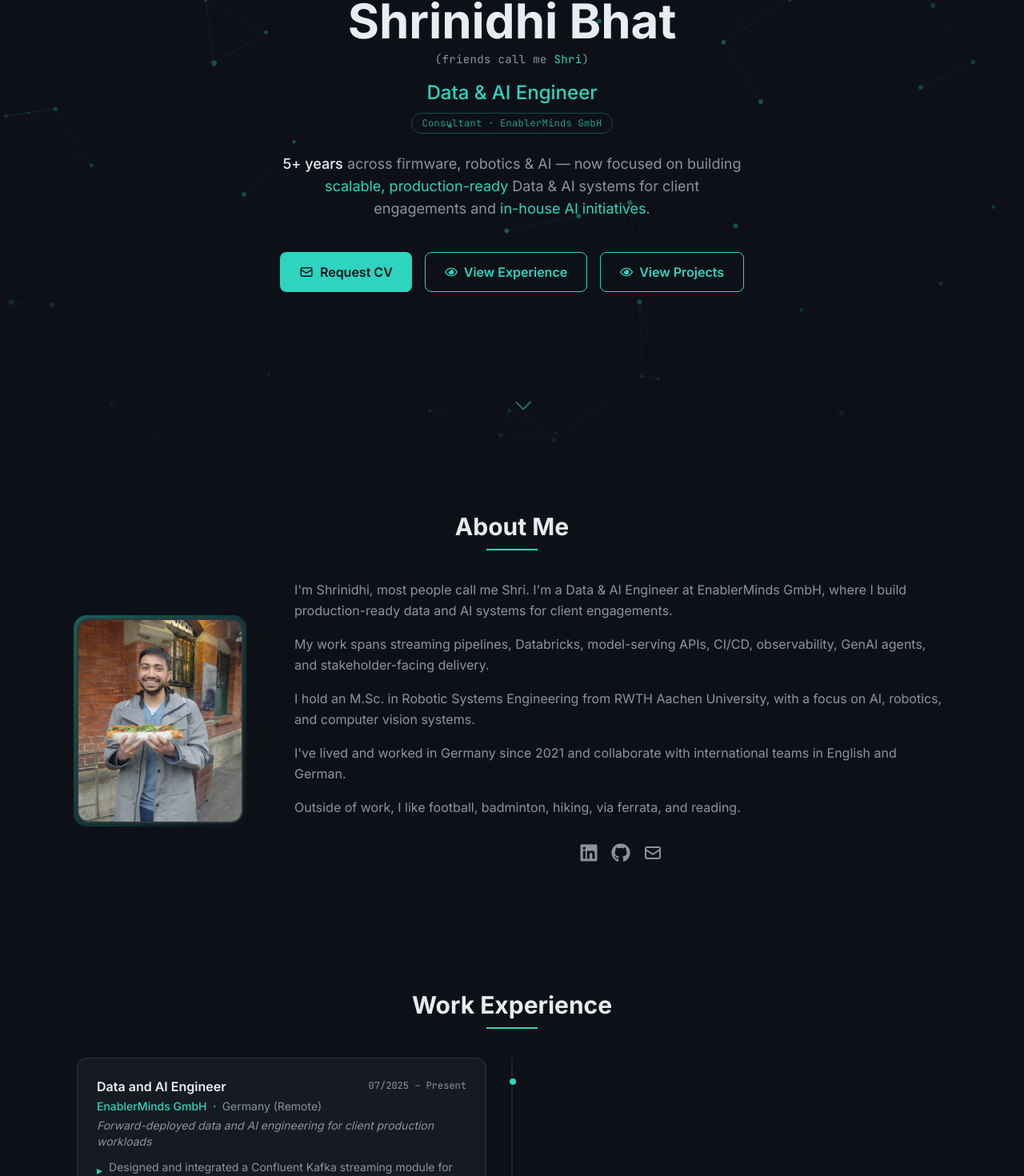
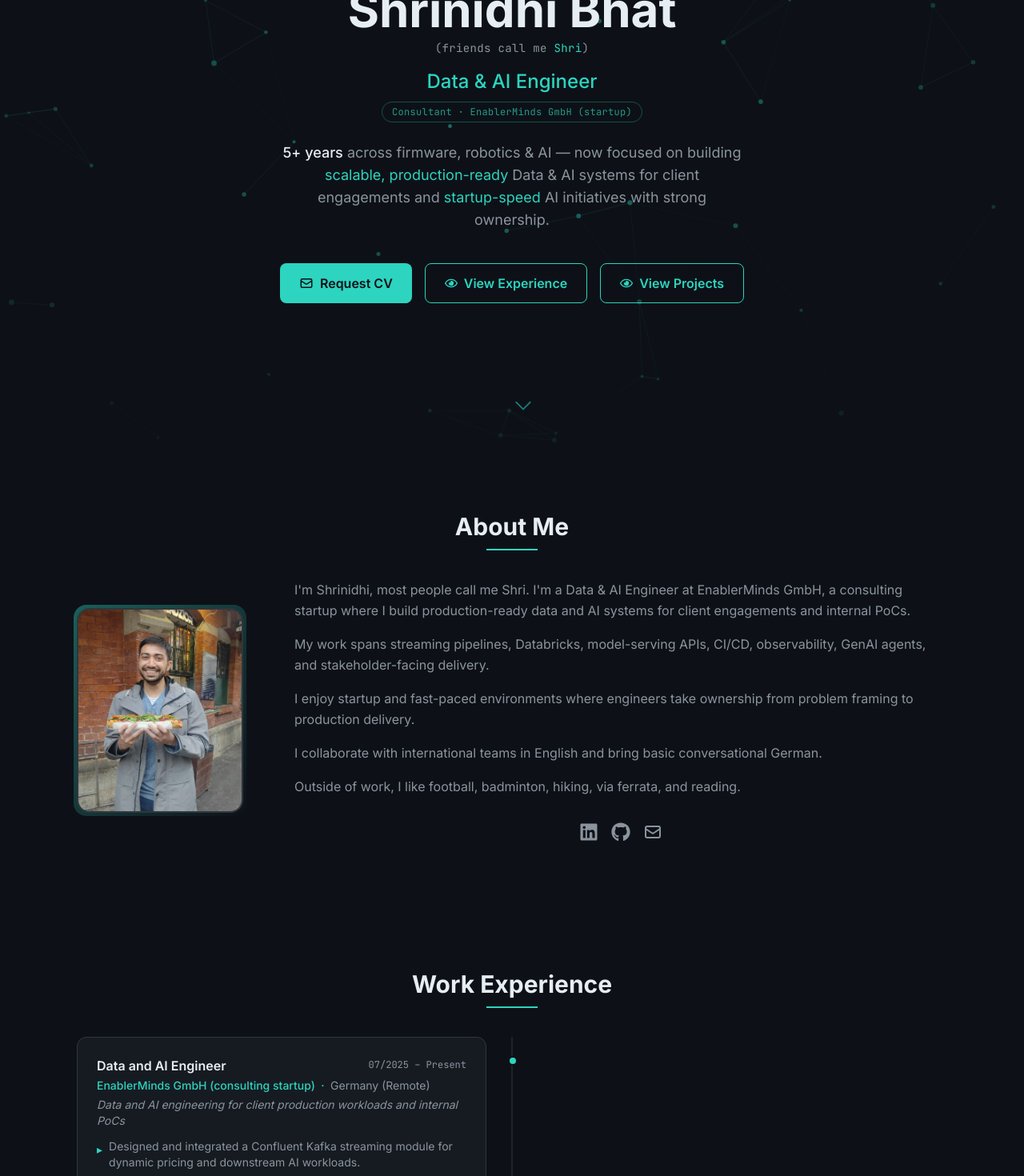
Before and after one commit to Shrinidhibhat87/Shrinidhibhat87.github.io, a React (Vite) app: page / in a window 1280 px wide. Shown: the part 240-1710 px from the top of the page at 80% size. Built offline with nearby package versions, Linux system fonts and the light colour scheme.

Commit message:
Update portfolio startup positioning

```diff
--- a/src/components/About.jsx
+++ b/src/components/About.jsx
@@ -13,10 +13,10 @@ import { HiOutlineMail } from 'react-icons/hi';
 // Bio bullet points — edit this array to update the About Me text.
 // Each entry is one paragraph. Content sourced from references/resume.tex.
 const BIO_POINTS = [
-  "I'm Shrinidhi, most people call me Shri. I'm a Data & AI Engineer at EnablerMinds GmbH, where I build production-ready data and AI systems for client engagements.",
+  "I'm Shrinidhi, most people call me Shri. I'm a Data & AI Engineer at EnablerMinds GmbH, a consulting startup where I build production-ready data and AI systems for client engagements and internal PoCs.",
   "My work spans streaming pipelines, Databricks, model-serving APIs, CI/CD, observability, GenAI agents, and stakeholder-facing delivery.",
-  "I hold an M.Sc. in Robotic Systems Engineering from RWTH Aachen University, with a focus on AI, robotics, and computer vision systems.",
-  "I've lived and worked in Germany since 2021 and collaborate with international teams in English and German.",
+  "I enjoy startup and fast-paced environments where engineers take ownership from problem framing to production delivery.",
+  "I collaborate with international teams in English and bring basic conversational German.",
   "Outside of work, I like football, badminton, hiking, via ferrata, and reading.",
 ];
 
--- a/src/components/Hero.jsx
+++ b/src/components/Hero.jsx
@@ -164,7 +164,7 @@ export default function Hero() {
             Shri is a full-time employee at EnablerMinds, a consulting firm. */}
         <p className="font-mono text-xs text-teal/70 border border-teal/30 rounded-full
                        inline-block px-3 py-1 mb-6 tracking-wide">
-          Consultant · EnablerMinds GmbH
+          Consultant · EnablerMinds GmbH (startup)
         </p>
 
         {/* Tagline — breadth of background + current production-systems focus */}
@@ -172,8 +172,8 @@ export default function Hero() {
           <span className="text-text-primary font-medium">5+ years</span> across firmware, robotics &amp; AI —
           now focused on building{' '}
           <span className="text-teal">scalable, production-ready</span> Data &amp; AI systems
-          for client engagements and{' '}
-          <span className="text-teal">in-house AI initiatives</span>.
+          for client engagements and <span className="text-teal">startup-speed</span> AI initiatives
+          with strong ownership.
         </p>
 
         {/* CTA buttons — three options to guide different visitor intents */}
--- a/src/data/experience.js
+++ b/src/data/experience.js
@@ -16,16 +16,17 @@
 export const experiences = [
   {
     title: "Data and AI Engineer",
-    company: "EnablerMinds GmbH",
+    company: "EnablerMinds GmbH (consulting startup)",
     location: "Germany (Remote)",
     period: "07/2025 – Present",
-    topic: "Forward-deployed data and AI engineering for client production workloads",
-    techStack: ["Python", "Databricks", "Delta Lake", "Confluent Kafka", "Azure Key Vault", "FastAPI", "FAISS", "SQLite", "LangGraph", "AWS Bedrock", "CI/CD"],
+    topic: "Data and AI engineering for client production workloads and internal PoCs",
+    techStack: ["Python", "Databricks", "Delta Lake", "Confluent Kafka", "Azure Key Vault", "FastAPI", "FAISS", "SQLite", "LangGraph", "AWS Bedrock", "PostgreSQL", "pgvector", "CI/CD"],
     points: [
       "Designed and integrated a Confluent Kafka streaming module for dynamic pricing and downstream AI workloads.",
       "Architected REST/HTTP + JWT ingestion via Key Vault, landing bi-weekly SQL dumps into Databricks Delta with reusable metadata-driven onboarding.",
       "Built production query optimization pipelines that ran 3.5x faster and automated Dev/UAT/Prod promotion, cutting compute cost by about 90%.",
       "Contributed to a GenAI POC with FAISS semantic search, SQLite structured queries, and a LangGraph agent deployed on AWS Bedrock.",
+      "Built an AI commerce catalog PoC with hybrid pgvector search, LLM intent extraction, grounded SEO/GEO content generation, and agentic shopping flows.",
     ],
   },
   {
--- a/src/data/projects.js
+++ b/src/data/projects.js
@@ -18,14 +18,15 @@ export const projects = [
   {
     title: "Amenity Detection and Description System",
     description:
-      "Production-grade VLM system for detecting amenities in images, generating structured descriptions, and serving results through a FastAPI backend with an interactive Gradio UI.",
+      "Production-style AI property platform that detects amenities from photos, supports human review, generates listing descriptions, and serves searchable public listings.",
     image: null, // No image available; placeholder will be shown
     github: "https://github.com/Shrinidhibhat87/amenity_detector",
-    techStack: ["Python", "FastAPI", "VLM", "OpenRouter", "PostgreSQL", "Gradio", "Docker Compose", "Prometheus", "Grafana", "CI"],
+    techStack: ["Python", "FastAPI", "Next.js", "TypeScript", "VLM", "OpenRouter", "PostgreSQL", "pgvector", "Docker Compose", "Prometheus", "Grafana", "CI"],
     points: [
-      "Built a multi-model VLM routing pipeline for amenity detection and natural-language description generation.",
-      "Designed the backend around FastAPI, PostgreSQL persistence, and Docker Compose orchestration for reproducible local deployment.",
-      "Added CI and Prometheus/Grafana observability so service health and model pipeline behavior can be monitored.",
+      "Built a multi-model VLM pipeline for room-level amenity detection, editable review, alt text, captions, and listing description generation.",
+      "Designed a FastAPI + PostgreSQL backend with pgvector/FTS hybrid search and a strict Next.js TypeScript frontend over HTTP APIs.",
+      "Added SEO and agent-facing surfaces including server-rendered pages, JSON-LD, sitemap, robots.txt, llms.txt, and JSONL feed endpoints.",
+      "Shipped Docker Compose orchestration, Alembic migrations, structured logs, Prometheus/Grafana observability, and GitHub Actions CI.",
     ],
   },
   {
```
